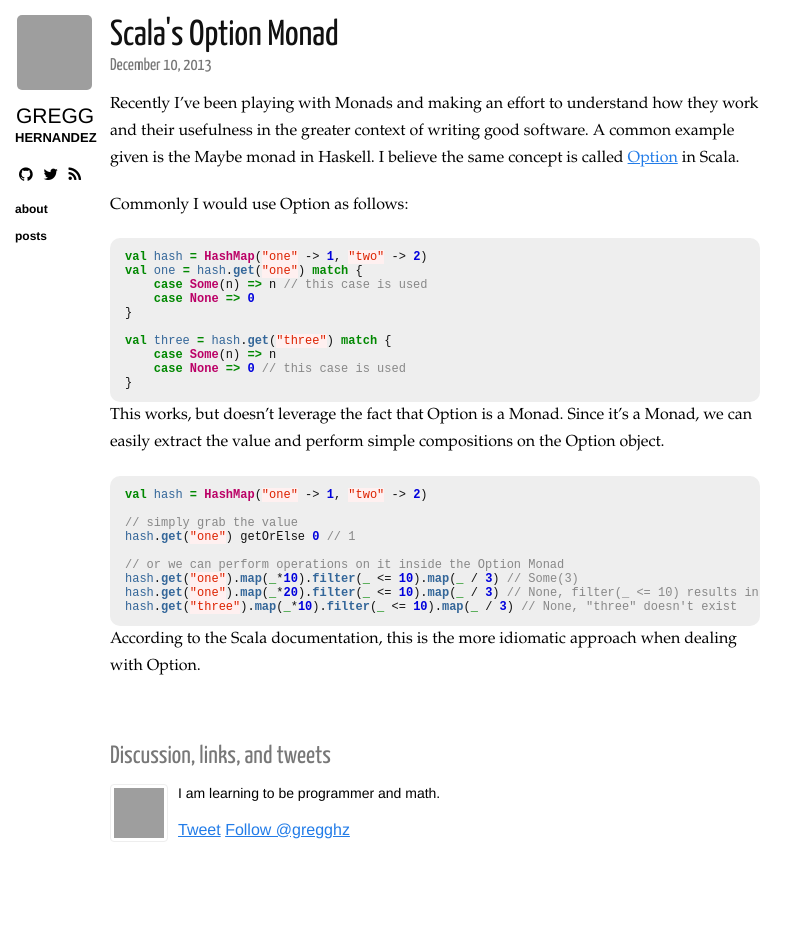
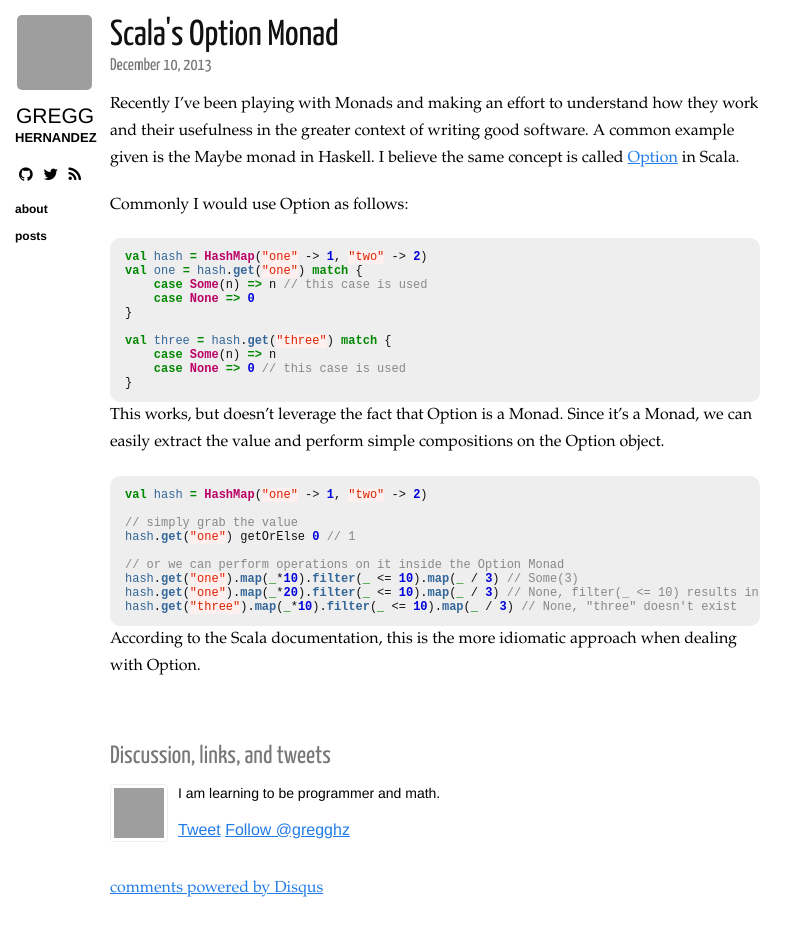
Before and after one commit to gregghz/gregghz.github.io, a Jekyll site: the page built from _posts/2013-12-10-option-monad.md, in a window 1280 px wide, cut to the strip 0-948 px from the top of the page. Shown: the top 936 px of the strip, without its empty margins (0-808 px from the left). Built offline with Jekyll 4.4.1, drawn with Linux system fonts in a browser that asks for light colours; nearby versions of some CDN libraries; Markdown is read by kramdown in place of the engine named in the settings; comment, search, counter and statistics services are not loaded; before the commit the page ends 900 px from its top, so only the background shows below that; part of the change alters nothing that is shown; grey boxes are pictures that could not be loaded.

Commit message:
enabled comments

```diff
--- a/_posts/2013-12-10-option-monad.md
+++ b/_posts/2013-12-10-option-monad.md
@@ -1,7 +1,7 @@
 ---
 layout: post
 title: Scala's Option Monad
-cateogyr: posts
+comments: true
 ---
 
 Recently I've been playing with Monads and making an effort to
```
